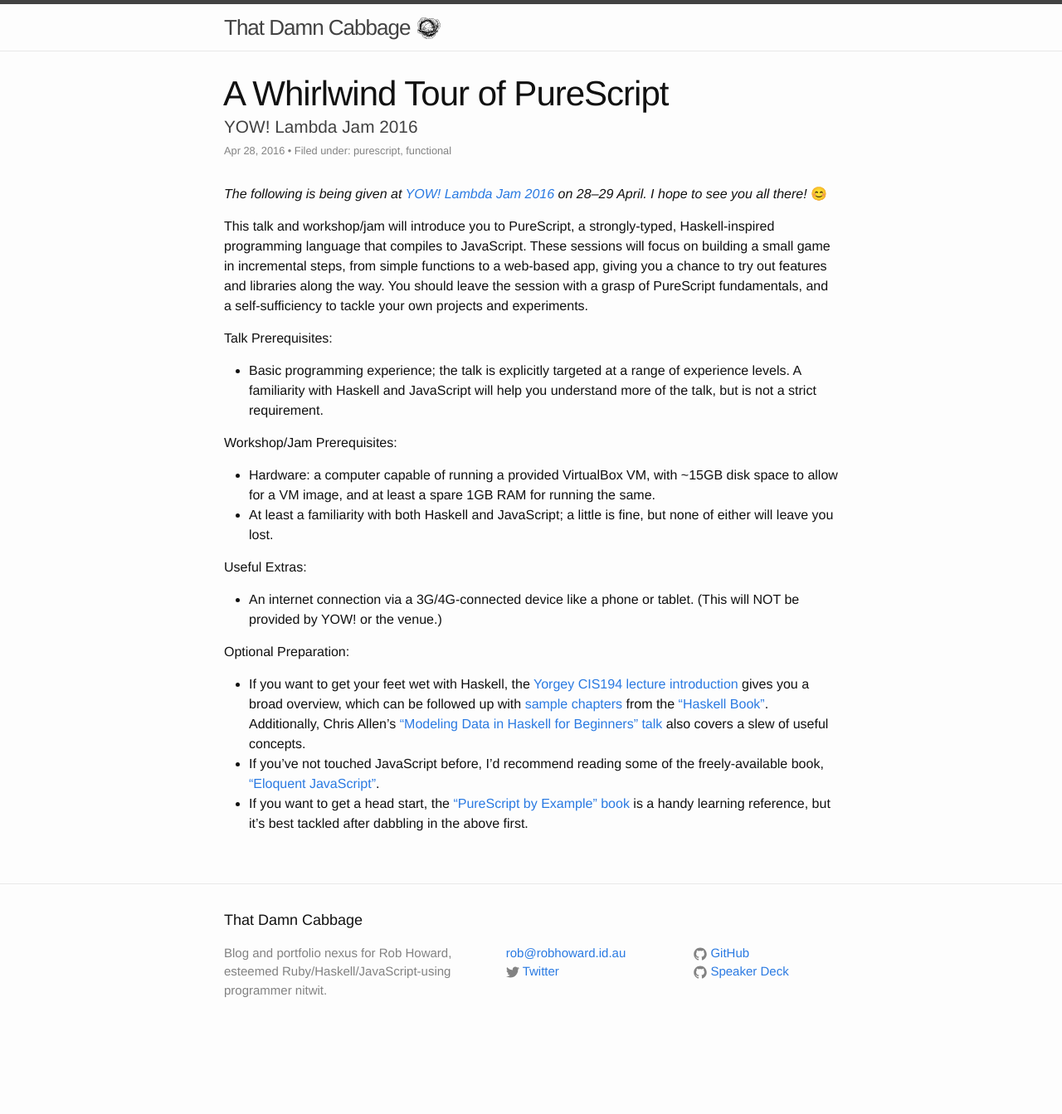
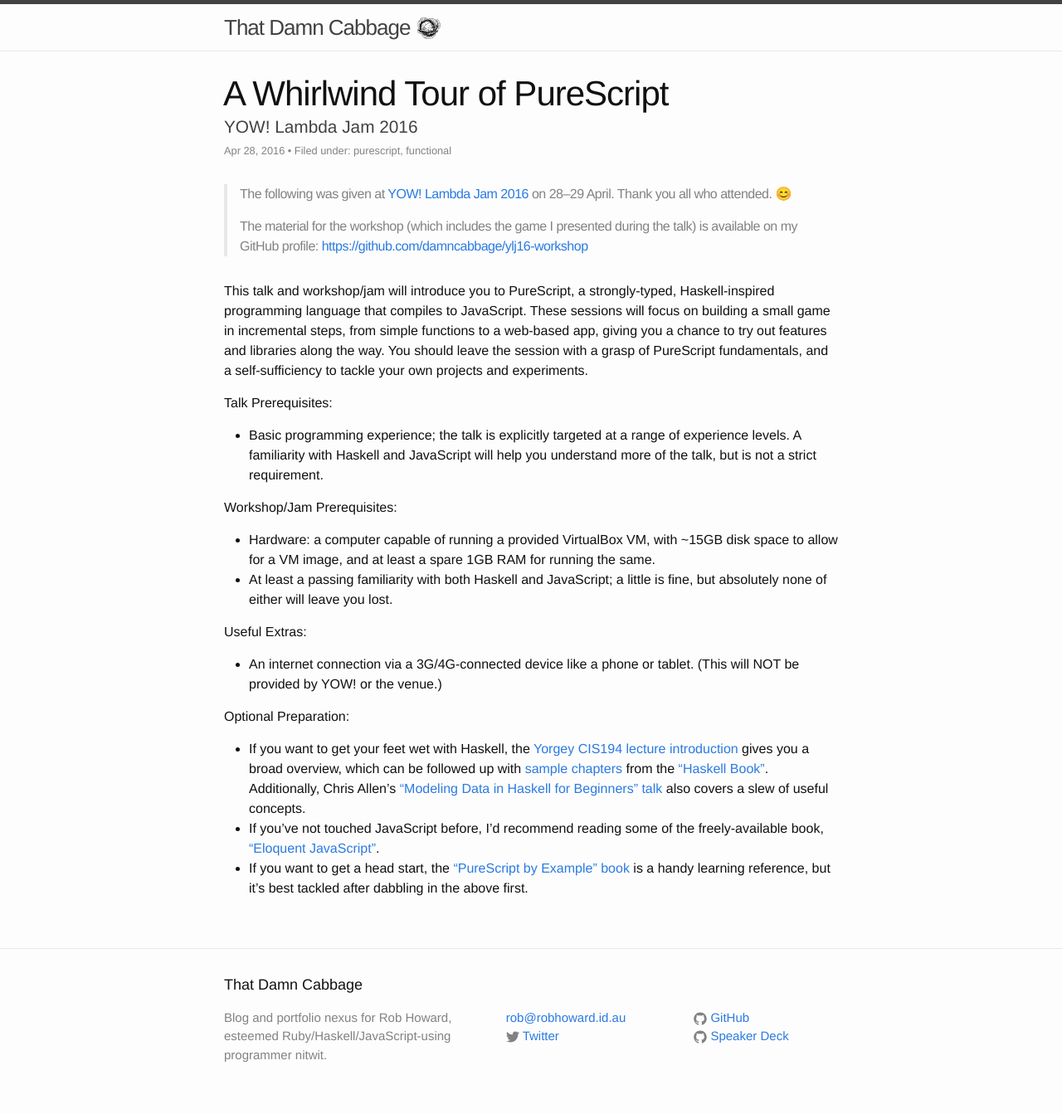
Before and after one commit to damncabbage/deadname.id.au, a Jekyll site: the page built from _talks/2016/04/a-whirlwind-tour-of-purescript.md, in a window 1280 px wide. Shown: the whole page at 83% size. Built offline with Jekyll 4.4.1, drawn with Linux system fonts in a browser that asks for light colours; before the commit the page ends 1265 px from its top, so only the background shows below that.

Commit message:
Post-YLJ16 update to the Talk post.

```diff
--- a/_sass/_base.scss
+++ b/_sass/_base.scss
@@ -111,9 +111,8 @@
     color: $grey-color;
     border-left: 4px solid $grey-color-light;
     padding-left: $spacing-unit / 2;
-    font-size: 18px;
-    letter-spacing: -1px;
-    font-style: italic;
+    margin-bottom: $spacing-unit;
+    letter-spacing: -0.5px;
 
     > :last-child {
         margin-bottom: 0;
--- a/_talks/2016/04/a-whirlwind-tour-of-purescript.md
+++ b/_talks/2016/04/a-whirlwind-tour-of-purescript.md
@@ -13,7 +13,9 @@
   A PureScript talk and workshop, introducing it with a small game that we'll build piece by piece, from simple functions to a web-based app, giving you a chance to try out features and libraries along the way.
 ---
 
-_The following is being given at [YOW! Lambda Jam 2016](http://lambdajam.yowconference.com.au/) on 28–29 April. I hope to see you all there!_ 😊
+> The following was given at [YOW! Lambda Jam 2016](http://lambdajam.yowconference.com.au/) on 28–29 April. Thank you all who attended. 😊
+>
+> The material for the workshop (which includes the game I presented during the talk) is available on my GitHub profile: [https://github.com/damncabbage/ylj16-workshop](https://github.com/damncabbage/ylj16-workshop)
 
 This talk and workshop/jam will introduce you to PureScript, a strongly-typed, Haskell-inspired programming language that compiles to JavaScript. These sessions will focus on building a small game in incremental steps, from simple functions to a web-based app, giving you a chance to try out features and libraries along the way. You should leave the session with a grasp of PureScript fundamentals, and a self-sufficiency to tackle your own projects and experiments.
 
@@ -26,7 +28,7 @@
 Workshop/Jam Prerequisites:
 
 * Hardware: a computer capable of running a provided VirtualBox VM, with ~15GB disk space to allow for a VM image, and at least a spare 1GB RAM for running the same.
-* At least a familiarity with both Haskell and JavaScript; a little is fine, but none of either will leave you lost.
+* At least a passing familiarity with both Haskell and JavaScript; a little is fine, but absolutely none of either will leave you lost.
 
 
 Useful Extras:
```
